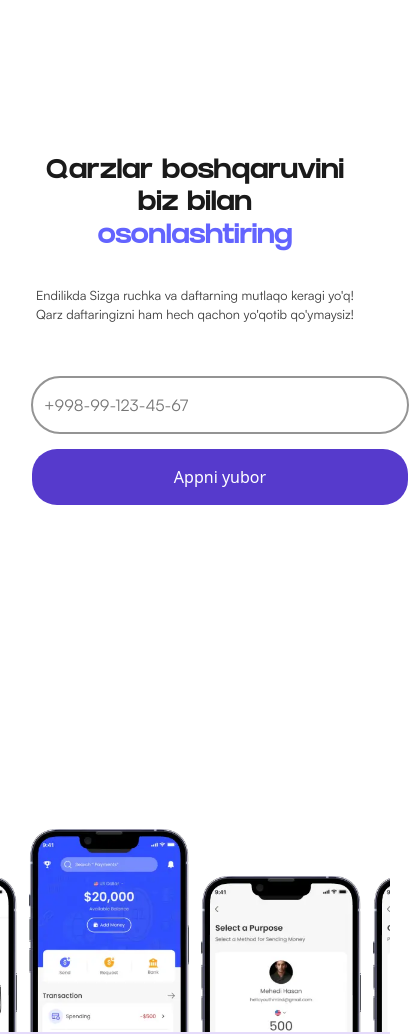
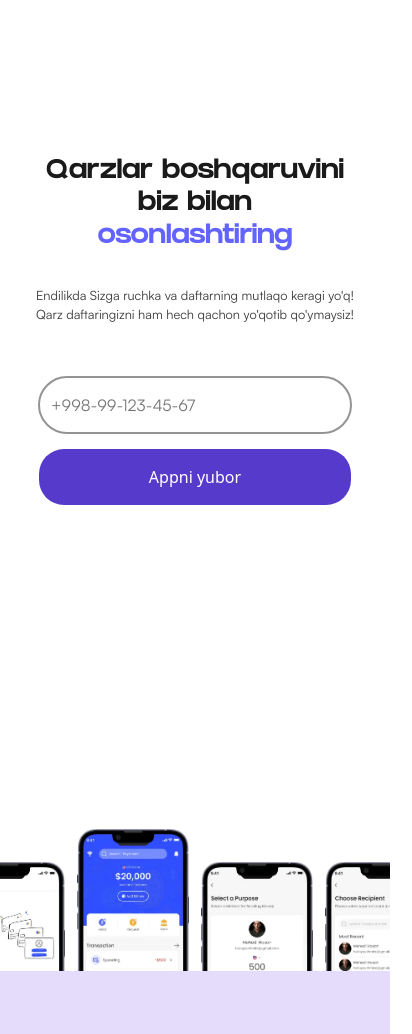
Before and after one commit to oqiljoncoder/pdaftaruz, a plain HTML site: page index.html in a window 390 px wide. Shown: the part 94-1128 px from the top of the page, 412 px wide, since content can reach past the window. Drawn offline with Linux system fonts and the light colour scheme.

Commit message:
Intro tog'rilandi

```diff
--- a/css/main.css
+++ b/css/main.css
@@ -327,7 +327,7 @@
   }
   .box-input{
     border-style: none;
-    width: 25rem;
+    width: 20rem;
   }
   .intro__input{
     outline-style: auto;
@@ -335,20 +335,16 @@
     margin: 1rem 0;
   }
   .image-phone{
-    width: 10rem;
+    width: 7rem;
   }
-  .phone__image{
-  }
-  .box-input{
-    width: 24rem;
-  }
+
 }
 @media screen and (max-width: 360px){
   .intro__title{
-    font-size: 20px;
+    font-size: 16px;
   }
   .box-input{
-    width: 15rem;
+    width: 12rem;
   }
   .image-phone{
     width: 6rem;
```
